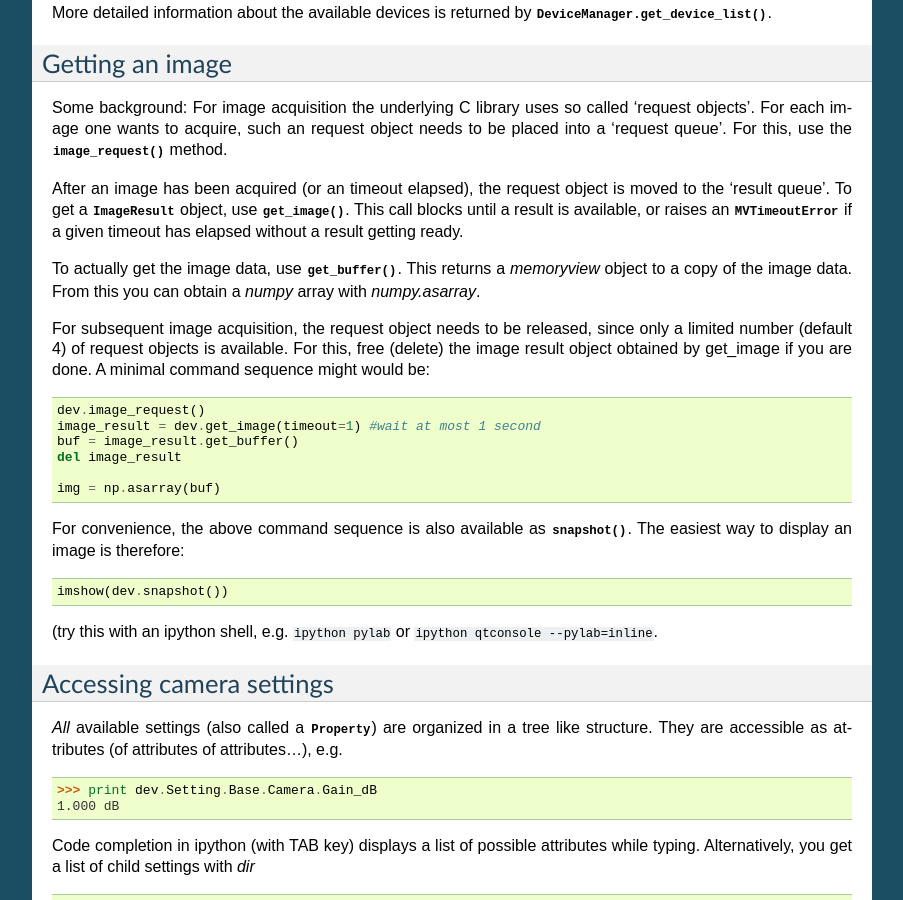
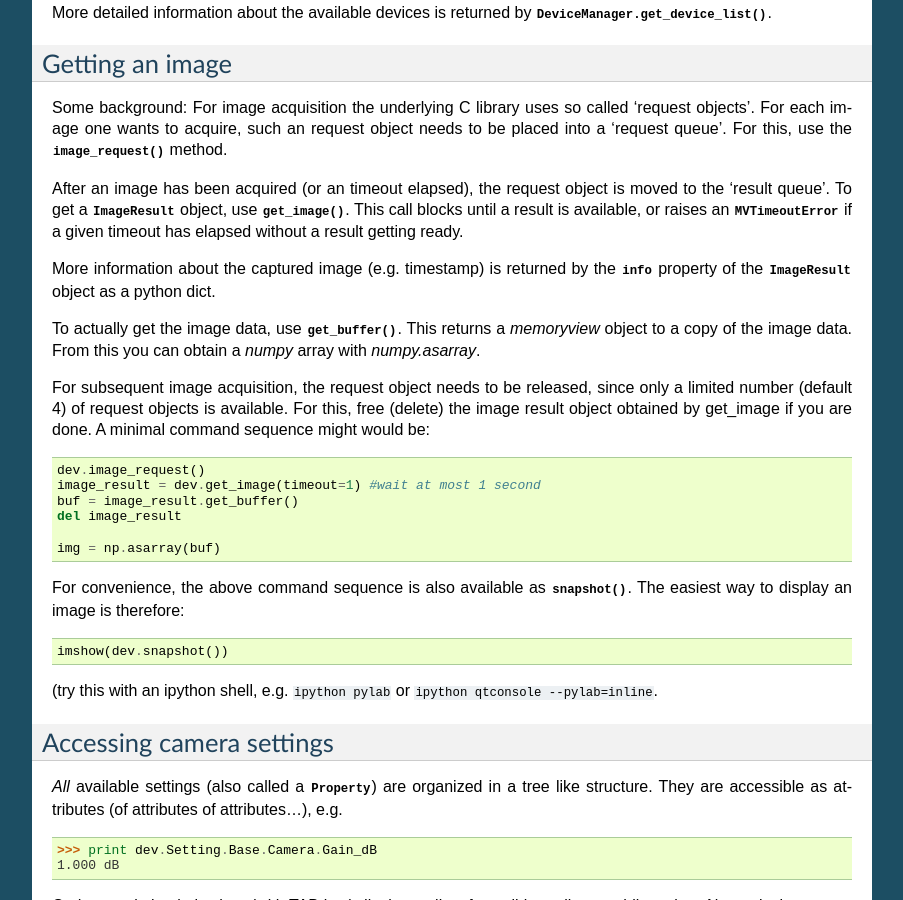
Before and after one commit to geggo/MVacquire, a Sphinx documentation site: the page built from docs/tutorial.rst, in a window 1280 px wide and 900 px high, scrolled down 681 px. Shown: the whole window, without its empty margins (198-1101 px from the left). Built offline with Sphinx 7.4.7, drawn with Linux system fonts in a browser that asks for light colours.

Commit message:
added info property to ImageResult class

```diff
--- a/docs/tutorial.rst
+++ b/docs/tutorial.rst
@@ -57,6 +57,10 @@ object is moved to the 'result queue'. To get a
 :py:meth:`~mv.Device.get_image`. This call blocks until a result is
 available, or raises an :py:exc:`~mv.MVTimeoutError` if a given
 timeout has elapsed without a result getting ready.
+
+More information about the captured image (e.g. timestamp) is returned
+by the :py:attr:`~mv.ImageResult.info` property of the
+:py:class:`~mv.ImageResult` object as a python dict.
 
 To actually get the image data, use
 :py:meth:`~mv.ImageResult.get_buffer`. This returns a `memoryview`
--- a/testmv.py
+++ b/testmv.py
@@ -48,6 +48,9 @@ image_result = dev.get_image(timeout = 1.0)
 #requ_res, requ_state = dev.image_request_result(nr)
 print image_result.result, image_result.state
 
+print image_result.info
+
+
 #test for validity
 #if requ_res:
 
```
Also changed, not shown: 1 other file.
